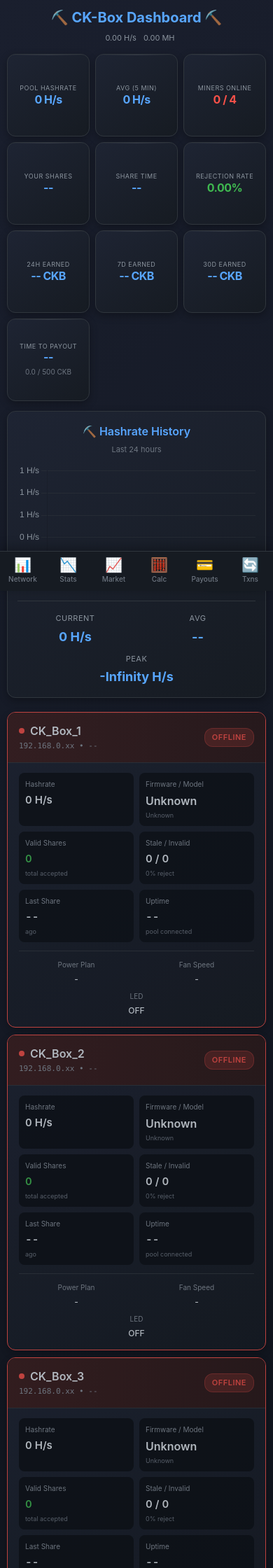
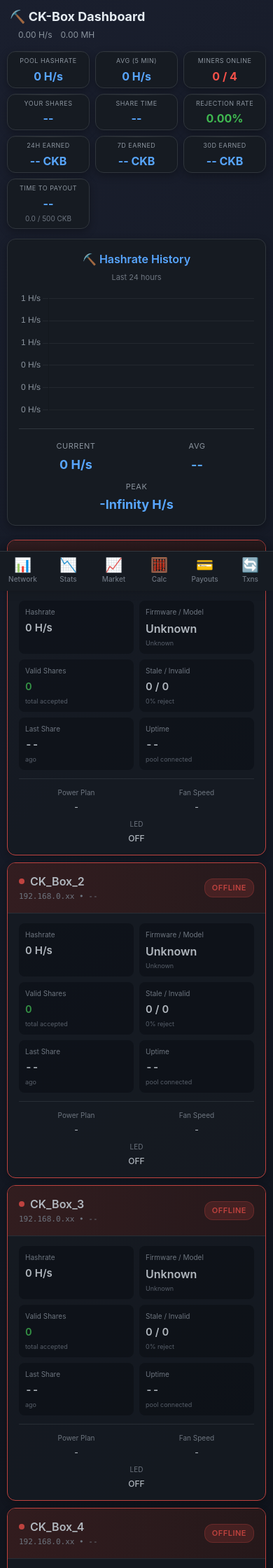
Before and after one commit to Goldfire7/MinerDashboard, a Flask app: page / in a window 390 px wide. Shown: the top 2240 px of the page at 70% size. Run offline with Flask 3, Linux system fonts and the light colour scheme; data that the repository does not hold is empty.

Commit message:
Polish dashboard UI, fix CSS, simplify header and stat cards

```diff
--- a/templates/dashboard.html
+++ b/templates/dashboard.html
@@ -37,24 +37,39 @@
             line-height: 1.5;
         }
 
-        /* Header - New layout */
+        /* Header */
         header {
-            display: grid;
-            grid-template-columns: 1fr 2fr 1fr;
-            align-items: flex-start;
-            margin-bottom: 20px;
-            gap: 16px;
-        }
-
-        .header-center {
-            text-align: center;
-            justify-self: center;
-            grid-column: 2;
-        }
-
-        .header-right {
-            justify-self: end;
-            grid-column: 3;
+            display: flex;
+            justify-content: space-between;
+            align-items: center;
+            flex-wrap: wrap;
+            gap: 12px;
+            margin-bottom: 24px;
+            padding: 0 4px;
+        }
+
+        .header-left { flex: 1; min-width: 200px; }
+        .header-right { flex-shrink: 0; }
+
+        .header-center { display: none; } /* Hidden, title moved to header-left */
+
+        .header-title {
+            color: var(--text-primary);
+            font-size: clamp(18px, 3vw, 24px);
+            font-weight: 700;
+            display: flex;
+            align-items: center;
+            gap: 8px;
+        }
+
+        .header-subtitle {
+            color: var(--text-secondary);
+            font-size: 12px;
+            margin-top: 4px;
+            display: flex;
+            flex-wrap: wrap;
+            gap: 6px 12px;
+            align-items: center;
         }
 
         /* Header Cards */
@@ -134,26 +149,20 @@
         /* Combined Stats Grid */
         .combined-stats {
             display: grid;
-            grid-template-columns: repeat(auto-fit, minmax(100px, 1fr));
-            gap: 8px;
+            grid-template-columns: repeat(auto-fit, minmax(140px, 1fr));
+            gap: 12px;
             margin-bottom: 20px;
         }
 
         .stat-card {
-            background: linear-gradient(145deg, var(--bg-tertiary), var(--bg-secondary));
+            background: var(--bg-secondary);
             border-radius: var(--radius);
-            padding: 4px 4px;
+            padding: 16px 12px;
             text-align: center;
             border: 1px solid var(--border);
             box-shadow: var(--shadow);
             transition: transform 0.2s, box-shadow 0.2s, border-color 0.3s;
             position: relative;
-            overflow: hidden;
-            display: flex;
-            flex-direction: column;
-            justify-content: center;
-            align-items: center;
-            aspect-ratio: 1 / 1;
         }
 
         .stat-card::before {
@@ -181,9 +190,7 @@
             font-size: 11px;
             text-transform: uppercase;
             letter-spacing: 0.5px;
-            white-space: nowrap;
-            overflow: hidden;
-            text-overflow: ellipsis;
+            margin-bottom: 6px;
         }
 
         .stat-card .value {
@@ -191,11 +198,6 @@
             font-weight: 700;
             color: var(--accent-blue);
             line-height: 1.2;
-            letter-spacing: -0.5px;
-        }
-        }
-            margin-top: 6px;
-            font-variant-numeric: tabular-nums;
         }
 
         .stat-card .value .usd-amount {
@@ -224,7 +226,7 @@
 
         /* Shares Section */
         .shares-section {
-            background: linear-gradient(145deg, var(--bg-tertiary), var(--bg-secondary));
+            background: var(--bg-secondary);
             border-radius: var(--radius);
             padding: 16px;
             margin-bottom: 16px;
@@ -292,7 +294,7 @@
 
         /* Payments Section */
         .payments-section {
-            background: linear-gradient(145deg, var(--bg-tertiary), var(--bg-secondary));
+            background: var(--bg-secondary);
             border-radius: var(--radius);
             padding: 16px;
             margin-bottom: 16px;
@@ -367,23 +369,12 @@
         }
 
         .miner-card {
-            background: linear-gradient(145deg, var(--bg-tertiary), var(--bg-secondary));
+            background: var(--bg-secondary);
             border-radius: var(--radius);
             border: 1px solid var(--border);
             box-shadow: var(--shadow);
             overflow: hidden;
             transition: transform 0.2s, box-shadow 0.2s, border-color 0.3s;
-            position: relative;
-        }
-
-        .miner-card::before {
-            content: '';
-            position: absolute;
-            top: 0;
-            left: 0;
-            right: 0;
-            height: 1px;
-            background: linear-gradient(90deg, transparent, rgba(255,255,255,0.08), transparent);
         }
 
         .miner-card:hover {
@@ -406,7 +397,7 @@
             justify-content: space-between;
             align-items: center;
             padding: 14px 16px;
-            background: linear-gradient(90deg, #21262d 0%, #1c2128 100%);
+            background: var(--bg-tertiary);
             border-bottom: 1px solid var(--border);
         }
 
@@ -550,7 +541,7 @@
 
         /* Earnings Chart Section */
         .earnings-section {
-            background: linear-gradient(145deg, var(--bg-tertiary), var(--bg-secondary));
+            background: var(--bg-secondary);
             border-radius: var(--radius);
             padding: 20px;
             margin-bottom: 20px;
@@ -592,9 +583,9 @@
 
         /* Hashrate Chart Section */
         .hashrate-section {
-            background: linear-gradient(145deg, var(--bg-tertiary), var(--bg-secondary));
+            background: var(--bg-secondary);
             border-radius: var(--radius);
-            padding: 16px 14px;
+            padding: 16px;
             margin-bottom: 20px;
             border: 1px solid var(--border);
             box-shadow: var(--shadow);
@@ -777,15 +768,15 @@
 
         /* Error State */
         .error-banner {
-            background: rgba(248, 81, 73, 0.1);
-            border: 1px solid rgba(248, 81, 73, 0.3);
+            background: var(--accent-red);
+            color: white;
             border-radius: var(--radius);
             padding: 12px 16px;
             margin-bottom: 16px;
-            color: var(--accent-red);
             display: none;
             align-items: center;
             gap: 8px;
+            font-weight: 500;
         }
 
         .error-banner.visible {
@@ -1154,13 +1145,13 @@
     </div>
 
     <header>
-        <div class="header-center">
-            <h1>⛏️ CK-Box Dashboard ⛏️</h1>
-            <p class="subtitle">
+        <div class="header-left">
+            <div class="header-title">⛏️ CK-Box Dashboard</div>
+            <div class="header-subtitle">
                 <span class="dot" id="statusDot"></span>
                 <span id="headerNetwork">--</span>
                 <span id="headerNetDiff">--</span>
-            </p>
+            </div>
         </div>
         <div class="header-right">
             <div class="nav-card">
```
Also changed, not shown: CHANGELOG.md.
